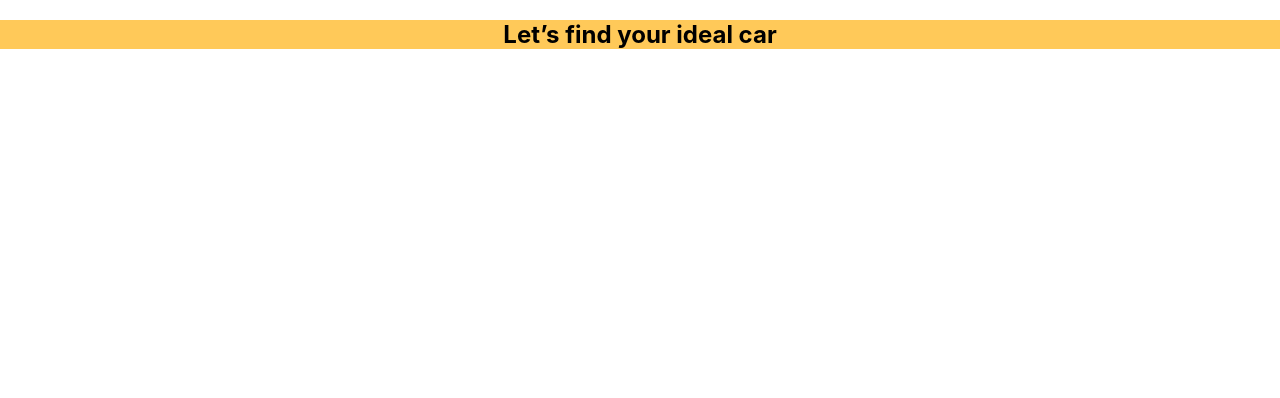
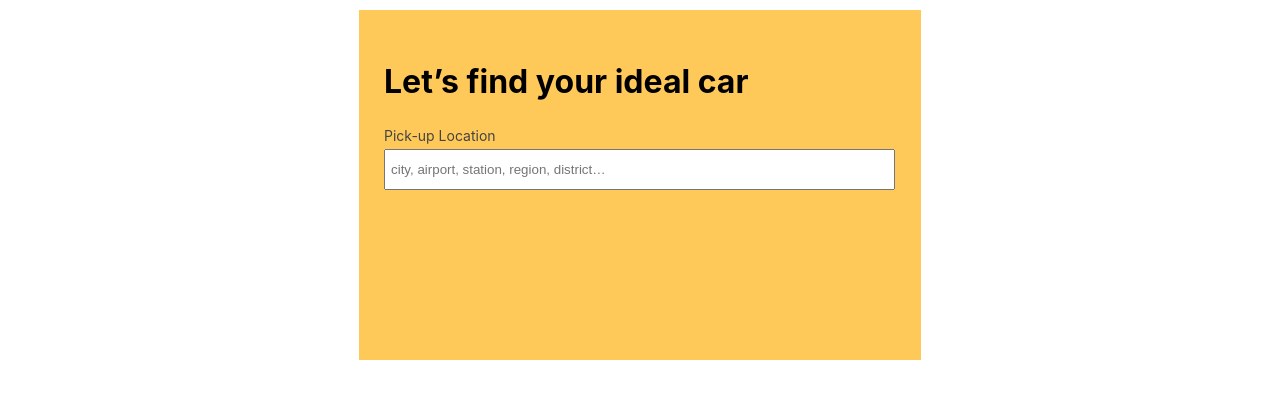
Before and after one commit to adam-ali/rental-cars-pickup-location, a React (Create React App) app: page / in a window 1280 px wide. Shown: the top 398 px of the page. Built offline with nearby package versions, Linux system fonts and the light colour scheme.

Commit message:
created form design

```diff
--- a/public/index.html
+++ b/public/index.html
@@ -19,7 +19,7 @@
       work correctly both with client-side routing and a non-root public URL.
       Learn how to configure a non-root public URL by running `npm run build`.
     -->
-    <title>React App</title>
+    <title>Pick-up Location</title>
   </head>
   <body>
     <noscript>
--- a/src/App.css
+++ b/src/App.css
@@ -1,10 +1,25 @@
 .App {
-  text-align: center;
+  display: flex;
+  justify-content: center;
 }
 
 .container{
   background-color: #ffc959;
-
-
-
+  margin: 10px;
+  width: 40%;
+  height: 300px;
+  padding: 25px;
 }
+h2{
+  font-size: 2em;
+}
+.search-input-label{
+  margin-bottom: 5px;
+  font-size: 0.875em;
+  display: block;
+  color: #444;
+}
+.search-input{
+  width: 98%;
+  padding: 11px 0px 11px 5px;
+}
--- a/src/App.js
+++ b/src/App.js
@@ -5,10 +5,15 @@ class App extends Component {
   render() {
     return (
       <div className="App">
+
         <div className='container'>
           <h2>Let’s find your ideal car</h2>
+          <label className='search-input-label' >Pick-up Location</label>
+          <input className='search-input' type='text' placeholder='city, airport, station, region, district…' />
+
 
         </div>
+
       </div>
     );
   }
```
